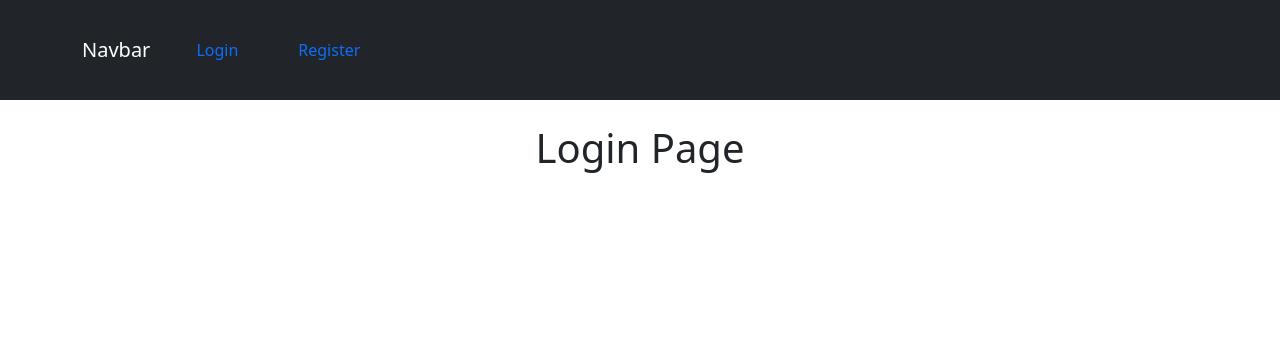
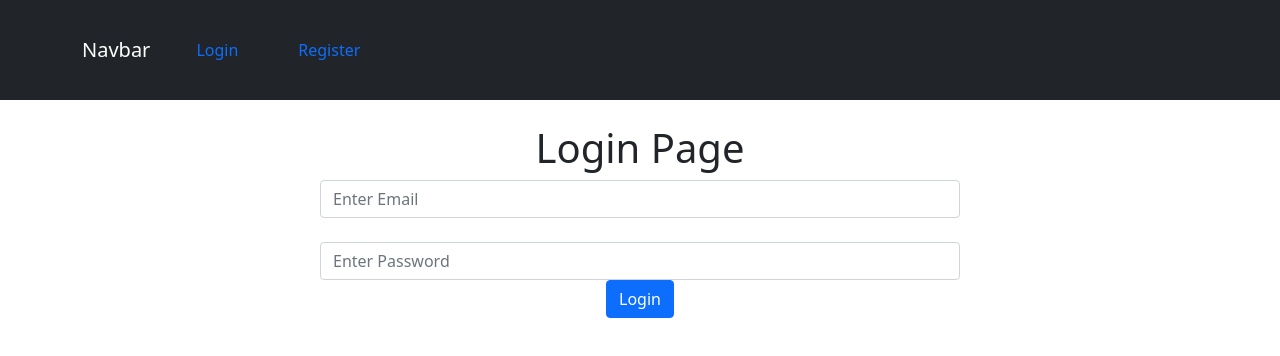
Before and after one commit to MonirHossen/ecom-dashboard, a React (Create React App) app: page /login in a window 1280 px wide. Shown: the top 356 px of the page. Built offline with nearby package versions, Linux system fonts and the light colour scheme.

Commit message:
login done

```diff
--- a/src/Login.js
+++ b/src/Login.js
@@ -1,20 +1,57 @@
-import React,{useEffect} from "react";
-import Header from './Header';
-import {useHistory} from 'react-router-dom'
+import React, { useEffect, useState } from "react";
+import Header from "./Header";
+import { useHistory } from "react-router-dom";
 function Login() {
+  const history = useHistory();
+  const [email, setEmail] = useState("");
+  const [password, setPassword] = useState("");
 
-    const history = useHistory();
+  useEffect(() => {
+    if (localStorage.getItem("user-info")) {
+      history.push("./add");
+    }
+  });
 
-    useEffect(() => {
-        if (localStorage.getItem('user-info')) {
-            history.push("./add");
-        }
-    })
+  async function login() {
+    let item = { email, password };
+    let result = await fetch("http://127.0.0.1:8000/api/login", {
+      method: "POST",
+      headers: {
+        "Content-Type": "application/json",
+        Accept: "application/json",
+      },
+      body: JSON.stringify(item),
+    });
+
+    result = await result.json();
+    localStorage.setItem("user-info", JSON.stringify(result));
+    history.push("./add");
+  }
 
   return (
     <div>
       <Header />
-      <h1>Login Page</h1>
+      <div className="col-sm-6 offset-sm-3">
+        <h1>Login Page</h1>
+        <input
+          type="text"
+          className="form-control"
+          placeholder="Enter Email"
+          value={email}
+          onChange={(e) => setEmail(e.target.value)}
+        />
+        <br />
+        <input
+          type="password"
+          className="form-control"
+          placeholder="Enter Password"
+          value={password}
+          onChange={(e) => setPassword(e.target.value)}
+        />
+        <button className="btn btn-primary" onClick={login}>
+          Login
+        </button>
+      </div>
     </div>
   );
 }
```
Also changed, not shown: src/Register.js (+4 -5 lines).
